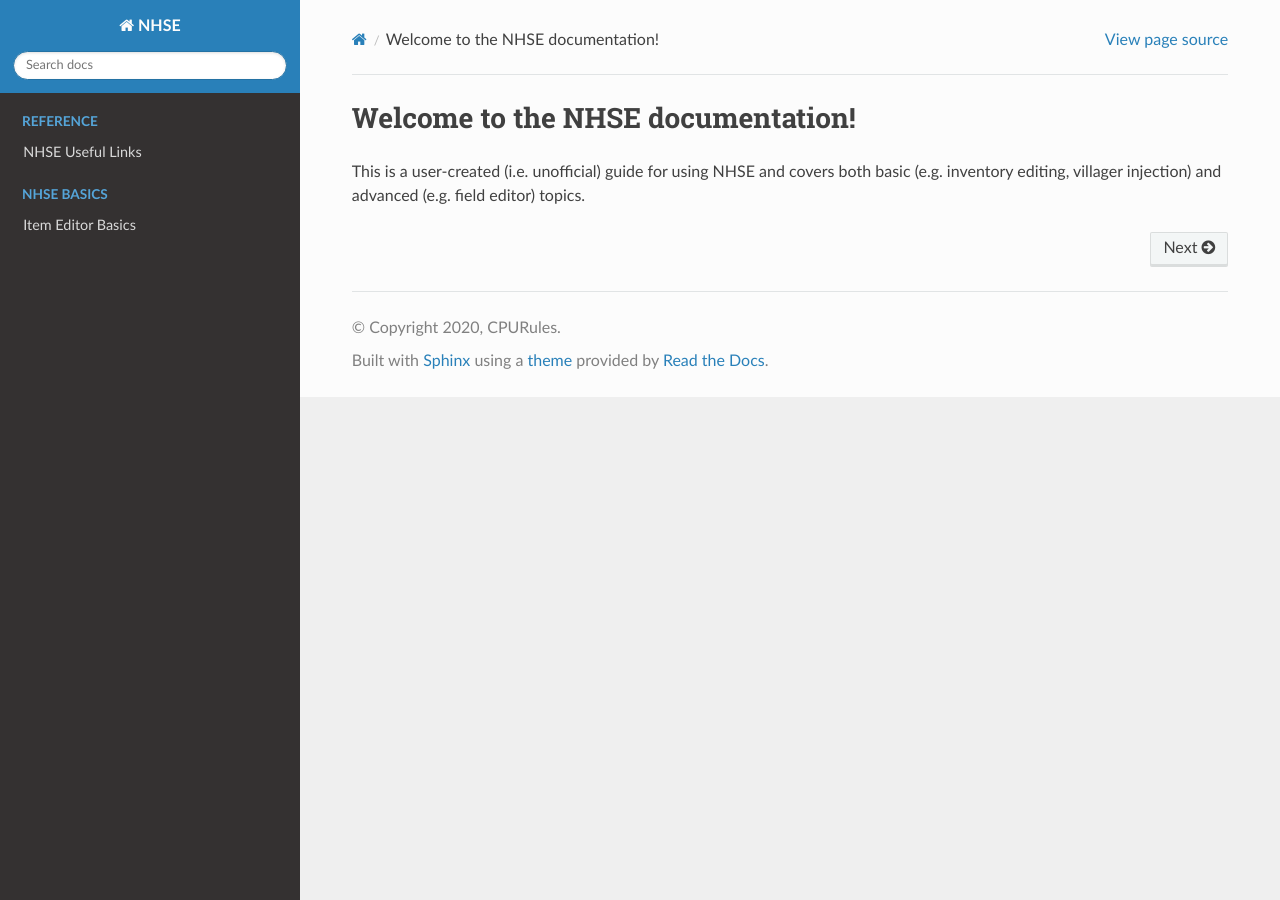
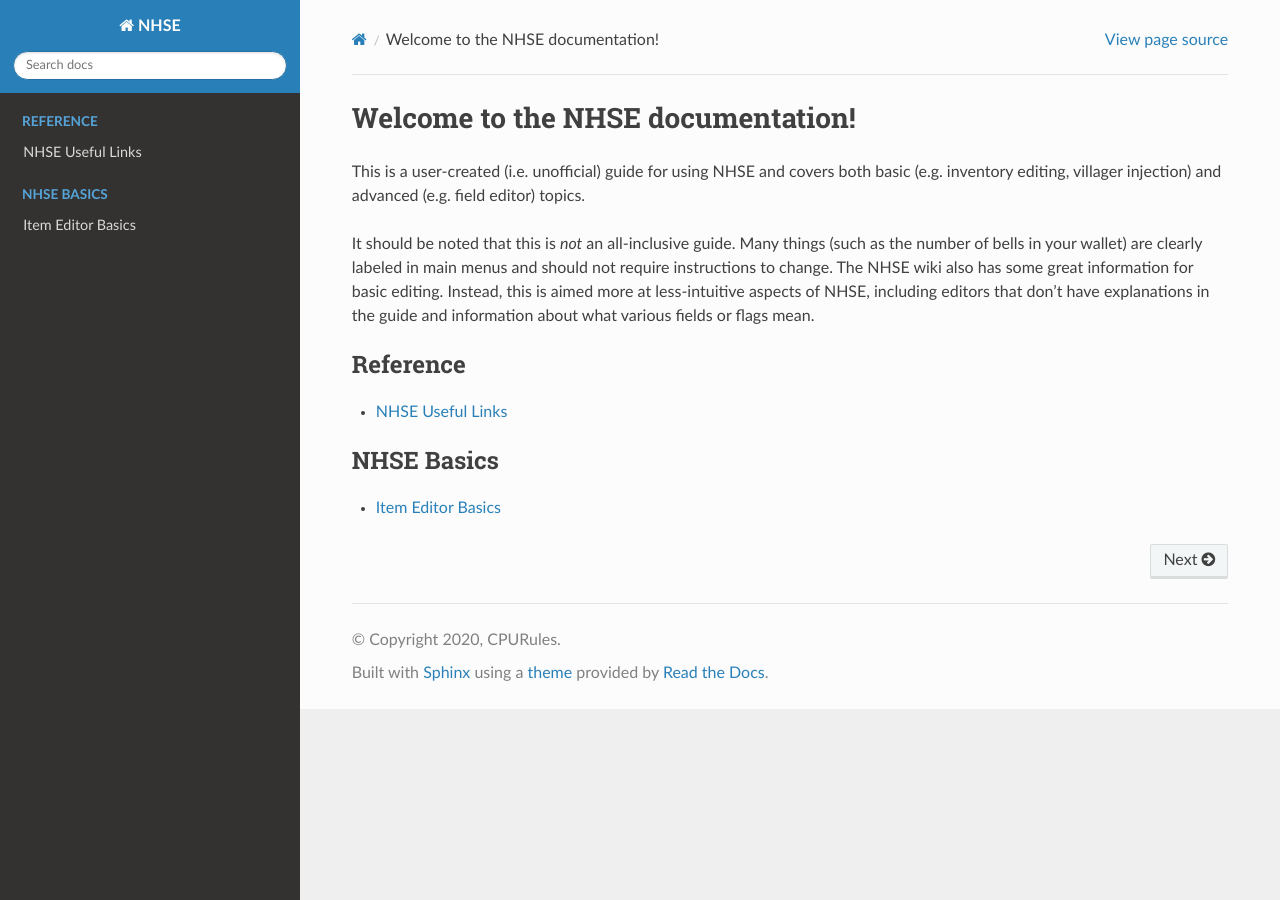
Before and after one commit to cpurules/rtdocs-nhse, a Sphinx documentation site: the page built from docs/index.rst, in a window 1280 px wide. Built offline with Sphinx 7.4.7 and the Read the Docs theme 2.0.0, drawn with Linux system fonts in a browser that asks for light colours.

Commit message:
Update intro and make ToC trees visible

```diff
--- a/docs/index.rst
+++ b/docs/index.rst
@@ -7,18 +7,23 @@
 Welcome to the NHSE documentation!
 ==================================
 
-This is a user-created (i.e. unofficial) guide for using NHSE and covers both basic (e.g. inventory editing, villager injection) and advanced (e.g. field editor) topics.
+This is a user-created (i.e. unofficial) guide for using NHSE and covers both basic (e.g. inventory editing,
+villager injection) and advanced (e.g. field editor) topics.
+
+It should be noted that this is *not* an all-inclusive guide.  Many things (such as the number of bells in
+your wallet) are clearly labeled in main menus and should not require instructions to change.  The NHSE wiki
+also has some great information for basic editing.  Instead, this is aimed more at less-intuitive aspects of
+NHSE, including editors that don't have explanations in the guide and information about what various fields
+or flags mean.
 
 .. toctree::
-   :maxdepth: 2
-   :hidden:
+   :maxdepth: 1
    :caption: Reference
 
    links
 
 .. toctree::
-   :maxdepth: 2
-   :hidden:
+   :maxdepth: 1
    :caption: NHSE Basics
 
    basics/item-editor
```
